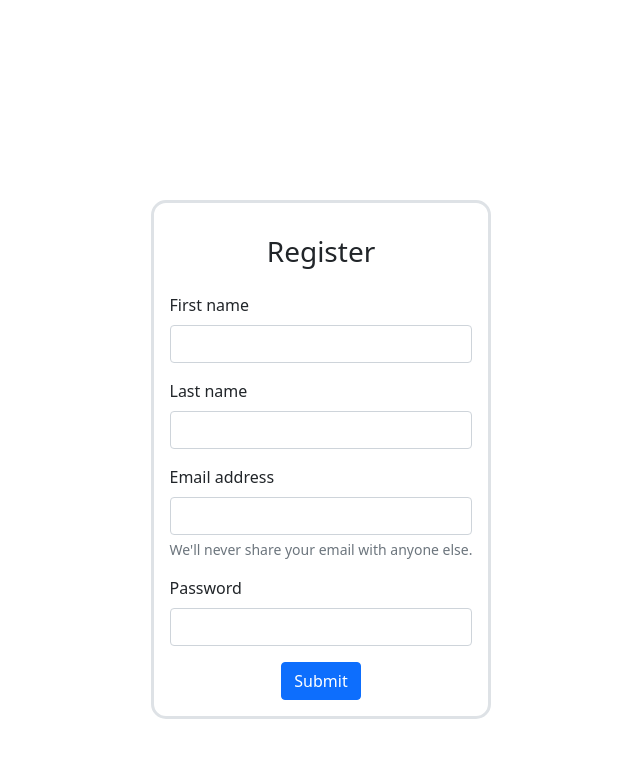
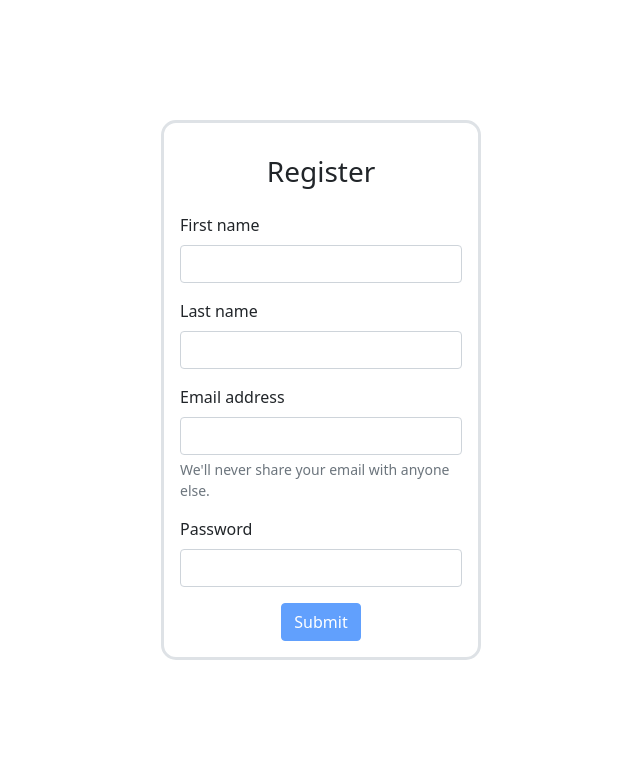
Before and after one commit to Madalin1998/Huse_Folii_App, an Angular app: page /login in a window 1280 px wide. Both pictures are taken after a click on the button "Register". Shown: the top 758 px of the page, without its empty margins (319-959 px from the left). Built offline with nearby package versions, Linux system fonts and the light colour scheme.

Commit message:
29.10.2021

```diff
--- a/src/app/app-routing.module.ts
+++ b/src/app/app-routing.module.ts
@@ -2,7 +2,7 @@ import { NgModule } from '@angular/core';
 import { RouterModule, Routes } from '@angular/router';
 
 const main_routes: Routes = [
-  // { path: '', redirectTo: 'home', pathMatch: 'full' },
+  { path: '', redirectTo: 'home', pathMatch: 'full' },
   { path: 'home', loadChildren: () => import('./home/home.module').then(m => m.HomeModule) },
   { path: 'admin', loadChildren: () => import('./admin/admin.module').then(m => m.AdminModule) },
   { path: 'login', loadChildren: () => import('./login/login.module').then(m => m.LoginModule) },
--- a/src/app/login/pages/register/register.component.css
+++ b/src/app/login/pages/register/register.component.css
@@ -1,13 +1,21 @@
 .register {
     min-height: 100vh;
-    padding-top: 25vh;
+    padding-top: 15vh;
 }
 
 .register-box {
     border-radius: 15px;
-    width: fit-content;
+    width: 25vw;
 }
 
-/* .is-invalid {
-    border: 1px solid red;
-} */
+@media only screen and (max-width: 600px) {
+    .register-box {
+        width: 80vw;
+    }
+}
+
+@media only screen and (min-width: 600px) and (max-width: 1200px) {
+    .register-box {
+        width: 50vw;
+    }
+}
--- a/src/app/login/pages/register/register.component.html
+++ b/src/app/login/pages/register/register.component.html
@@ -6,7 +6,8 @@
             </div>
             <div class="mb-3">
                 <label for="f-name" class="form-label">First name</label>
-                <input type="text" class="form-control" formControlName="firstName" id="f-name" [ngClass]="{ 'is-invalid': regForm.controls.firstName.touched }" required>
+                <input type="text" class="form-control" formControlName="firstName" id="f-name" [ngClass]="{ 'is-invalid': (regForm.controls.firstName.touched && regForm.controls.firstName.errors)
+                }" required>
                 <div class="valid-feedback">
                     Looks good!
                 </div>
@@ -16,7 +17,8 @@
             </div>
             <div class="mb-3">
                 <label for="l-name" class="form-label">Last name</label>
-                <input type="text" class="form-control" formControlName="lastName" id="l-name" required>
+                <input type="text" class="form-control" formControlName="lastName" id="l-name" [ngClass]="{ 'is-invalid': (regForm.controls.lastName.touched && regForm.controls.lastName.errors)
+            }" required>
                 <div class="valid-feedback">
                     Looks good!
                 </div>
@@ -27,7 +29,8 @@
             <div class="mb-3">
                 <label for="email" class="form-label">Email address</label>
                 <input type="email" class="form-control" formControlName="email" id="email" aria-describedby="emailHelp"
-                    required>
+                    [ngClass]="{ 'is-invalid': (regForm.controls.email.touched && regForm.controls.email.errors)
+            }" required>
                 <div id="emailHelp" class="form-text">We'll never share your email with anyone else.</div>
                 <div class="valid-feedback">
                     Looks good!
@@ -38,7 +41,16 @@
             </div>
             <div class="mb-3">
                 <label for="password" class="form-label">Password</label>
-                <input type="password" class="form-control" formControlName="password" id="password" required>
+                <input type="password" class="form-control" formControlName="password" id="password" [ngClass]="{ 'is-invalid': (regForm.controls.password.touched && regForm.controls.password.errors)
+            }" required>
+                <div class="container-fluid"
+                    *ngIf="regForm.controls.password.touched && regForm.controls.password.errors">
+                    <small class="text-muted d-block p-0 m-0">At least one lower case English letter.</small>
+                    <small class="text-muted d-block p-0 m-0">At least one digit.</small>
+                    <small class="text-muted d-block p-0 m-0">At least one special character.</small>
+                    <small class="text-muted d-block p-0 m-0">Minimum eight in length.</small>
+                    <small class="text-muted d-block p-0 m-0">At least one upper case English letter.</small>
+                </div>
                 <div class="valid-feedback">
                     Looks good!
                 </div>
@@ -47,8 +59,24 @@
                 </div>
             </div>
             <div class="container-fluid d-flex justify-content-center">
-                <button type="submit" class="btn btn-primary" id="submit-btn">Submit</button>
+                <button type="submit" [ngClass]="{'disabled': regForm.status === 'INVALID'}" class="btn btn-primary"
+                    id="submit-btn">Submit</button>
             </div>
         </form>
     </div>
+    <svg xmlns="http://www.w3.org/2000/svg" style="display: none;">
+        <symbol id="check-circle-fill" fill="currentColor" viewBox="0 0 16 16">
+            <path
+                d="M16 8A8 8 0 1 1 0 8a8 8 0 0 1 16 0zm-3.97-3.03a.75.75 0 0 0-1.08.022L7.477 9.417 5.384 7.323a.75.75 0 0 0-1.06 1.06L6.97 11.03a.75.75 0 0 0 1.079-.02l3.992-4.99a.75.75 0 0 0-.01-1.05z" />
+        </symbol>
+    </svg>
+    <div class="alert alert-success d-flex align-items-center mt-3" *ngIf="this.f_Name != '' && this.l_Name != ''"
+        role="alert">
+        <svg class="bi flex-shrink-0 me-2" width="24" height="24" role="img" aria-label="Success:">
+            <use xlink:href="#check-circle-fill" />
+        </svg>
+        <div>
+            Wellcome {{f_Name}} {{l_Name}}!
+        </div>
+    </div>
 </div>
--- a/src/app/login/pages/register/register.component.ts
+++ b/src/app/login/pages/register/register.component.ts
@@ -1,5 +1,6 @@
 import { Component, OnInit } from '@angular/core';
 import { FormBuilder, FormGroup, Validators } from '@angular/forms';
+import { Router } from '@angular/router';
 
 @Component({
   selector: 'app-register',
@@ -9,13 +10,20 @@ import { FormBuilder, FormGroup, Validators } from '@angular/forms';
 export class RegisterComponent implements OnInit {
 
   public regForm: FormGroup;
+  public f_Name = '';
+  public l_Name = '';
 
-  constructor(private formBuilder: FormBuilder) {
+  constructor(private formBuilder: FormBuilder, private router: Router) {
     this.regForm = this.formBuilder.group({
       firstName: ['', Validators.compose([Validators.required])],
       lastName: ['', Validators.compose([Validators.required])],
       email: ['', Validators.compose([Validators.required, Validators.email])],
-      password: ['', Validators.compose([Validators.required, Validators.minLength(6),Validators.maxLength(40)])]
+      password: ['', Validators.compose([
+        Validators.required,
+        Validators.minLength(6),
+        Validators.maxLength(40),
+        Validators.pattern('^(?=.*?[A-Z])(?=.*?[a-z])(?=.*?[0-9])(?=.*?[#?!@$%^&*-]).{8,}$')
+      ])]
     });
   }
 
@@ -23,23 +31,11 @@ export class RegisterComponent implements OnInit {
   }
 
   saveUser() {
-    // if (this.regForm.controls.firstName.value === '') {
-    //   var f_name = document.getElementById("f-name");
-    //   f_name?.classList.add("is-invalid");
-    // }
-    // if (this.regForm.controls.lastName.value === '') {
-    //   var l_name = document.getElementById("l-name");
-    //   l_name?.classList.add("is-invalid");
-    // }
-    // if (this.regForm.controls.email.value === '') {
-    //   var email = document.getElementById("email");
-    //   email?.classList.add("is-invalid");
-    // }
-    // if (this.regForm.controls.password.value === '') {
-    //   var password = document.getElementById("password");
-    //   password?.classList.add("is-invalid");
-    // }
-    console.log(this.regForm);
+    this.f_Name = this.regForm.controls.firstName.value;
+    this.l_Name = this.regForm.controls.lastName.value;
+    localStorage.setItem('emmail', this.regForm.controls.email.value);
+    localStorage.setItem('password', this.regForm.controls.password.value);
+    this.router.navigate(['/home']);
   }
 
 }
```
